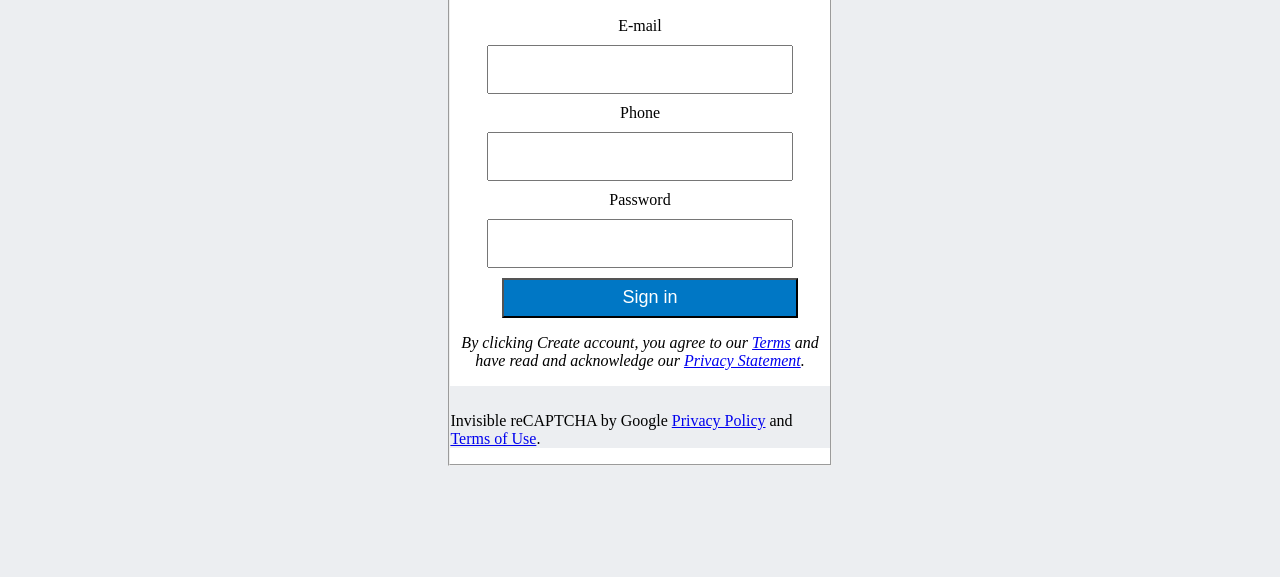
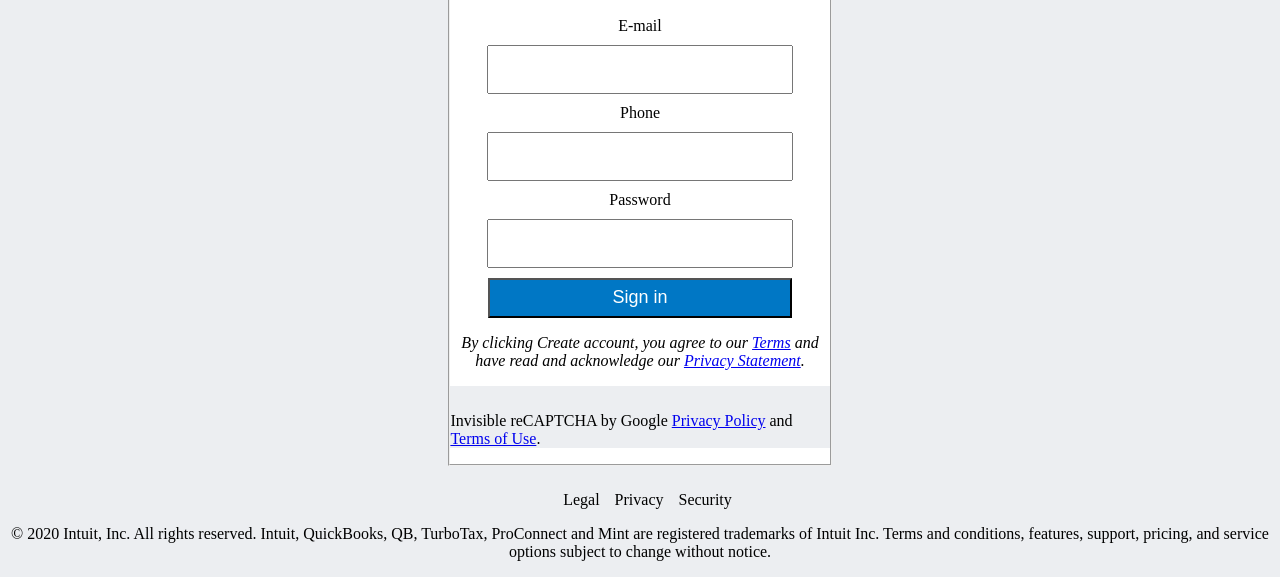
Before and after one commit to AlduLonghi/SignUpPage, a plain HTML site: page index.html in a window 1280 px wide. Shown: the part 246-823 px from the top of the page. Before the commit the page ends 800 px from the top, so only its background shows below. Drawn offline with Linux system fonts and the light colour scheme.

Commit message:
Footer added, styles is needed

```diff
--- a/index.html
+++ b/index.html
@@ -62,7 +62,18 @@
             </form>
         </section>
     </main>
+    <footer>
+        <div>
+            <div class="anchor-container">
+                <a href="https://www.w3schools.com">Legal</a>
+                <a href="https://www.w3schools.com">Privacy</a>
+                <a href="https://www.w3schools.com">Security</a>
+            </div>
+            <div id="Descriptions"><p>© 2020 Intuit, Inc. All rights reserved. Intuit, QuickBooks, QB, TurboTax, ProConnect and Mint are registered trademarks of Intuit Inc.
+                Terms and conditions, features, support, pricing, and service options subject to change without notice.</p></div>
 
+        </div>
+    </footer>
 
 </body>
 </html>
--- a/style.css
+++ b/style.css
@@ -44,8 +44,8 @@ form {
 fieldset{
     width: 30%;
     background-color: white;
-    margin-inline-start: 0px;
-    margin-inline-end: 0px;
+    margin-inline-start: 0;
+    margin-inline-end: 0;
     padding-block-start: 0;
     padding-inline-start: 0;
     padding-inline-end: 0;
@@ -55,17 +55,17 @@ fieldset{
 
 .form-input-button {
     width: 100%;
-    margin: 10px 10px;
+
     text-align: center;
 }
 
 .form-input-button input {
-    width: 78%;
+    width: 80%;
     height: 40px;
     font-size: 18px;
     background-color: #0077C5;
     color: white;
-    padding: 0 0;
+
 }
 
 .form-header {
@@ -97,3 +97,25 @@ fieldset{
     height: 100%;
     width: 100%;
 }
+
+.anchor-container {
+    margin-top: 25px;
+    display: flex;
+    justify-content: center;
+
+}
+
+.anchor-container a {
+    text-decoration: none;
+    color: black;
+    margin-left: 15px;
+}
+
+.anchor-container :hover {
+    text-decoration: underline;
+    color: blue;
+}
+
+#Descriptions{
+    text-align: center;
+}
```
